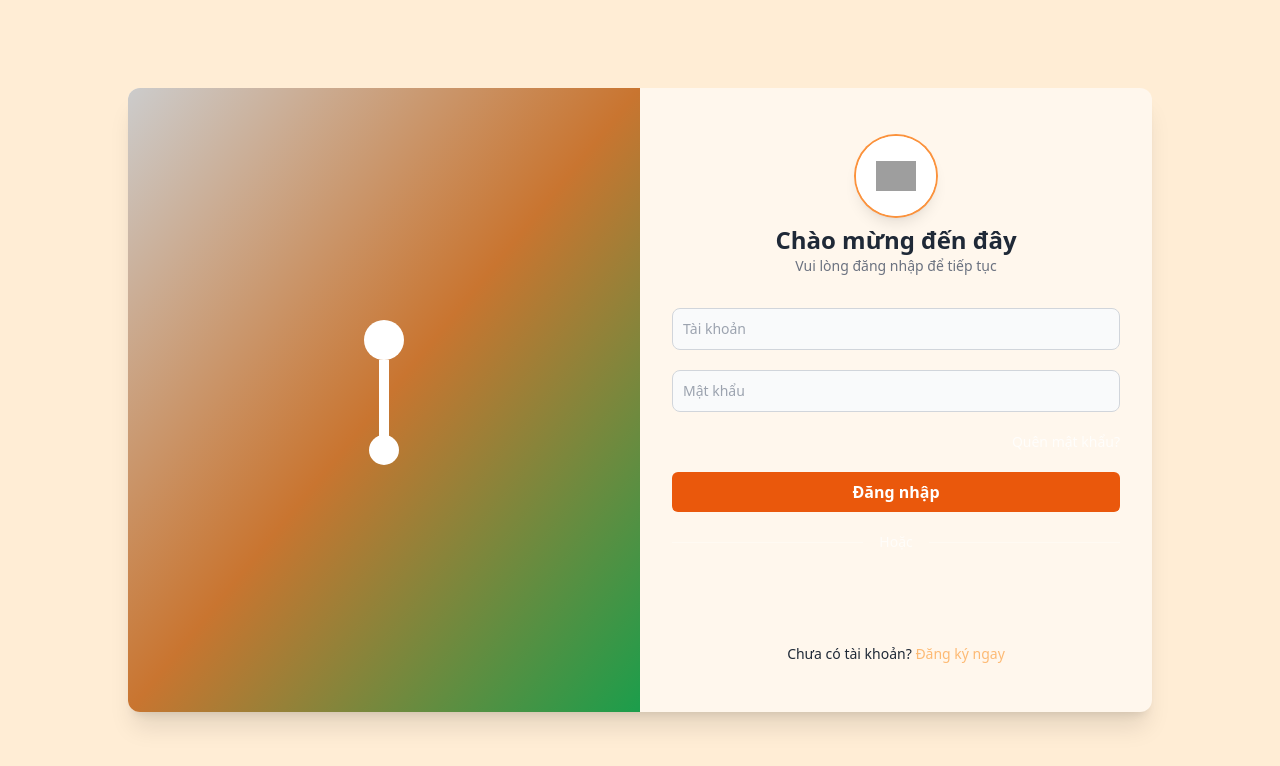
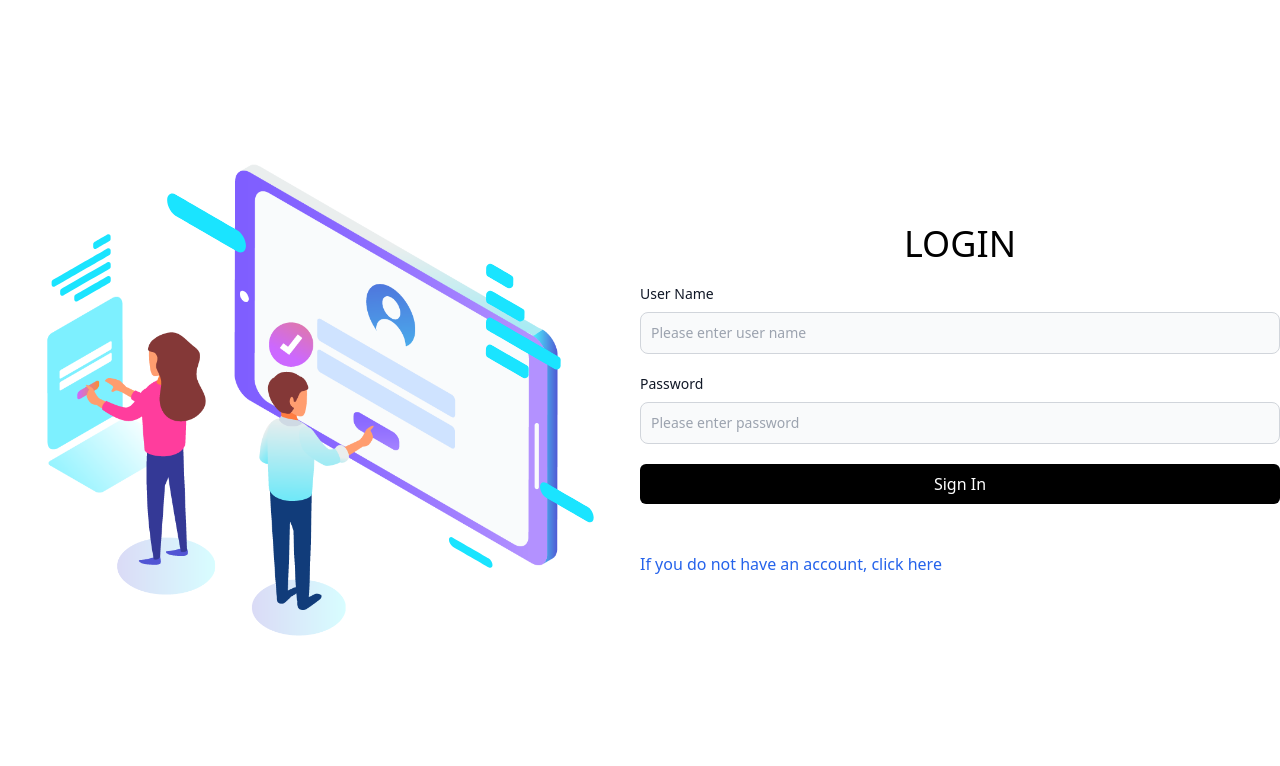
Before and after one commit to hungphunguyen/Infertility-Treatment-Management-and-Monitoring-System, a React (Vite) app: page /sign-in in a window 1280 px wide. Shown: the top 766 px of the page. Built offline with nearby package versions, Linux system fonts and the light colour scheme; grey boxes are pictures that could not be loaded.

Commit message:
merge v2

```diff
--- a/src/pages/LoginPage.jsx
+++ b/src/pages/LoginPage.jsx
@@ -47,9 +47,9 @@ const LoginPage = () => {
             showNotification("Đăng nhập thành công", "success");
 
             // Kiểm tra xem có URL redirect không
-            const redirectUrl = localStorage.getItem('redirectAfterLogin');
+            const redirectUrl = localStorage.getItem("redirectAfterLogin");
             if (redirectUrl) {
-              localStorage.removeItem('redirectAfterLogin'); // Xóa URL redirect
+              localStorage.removeItem("redirectAfterLogin"); // Xóa URL redirect
               setTimeout(() => {
                 navigate(redirectUrl);
               }, 1000);
@@ -83,107 +83,61 @@ const LoginPage = () => {
     });
 
   return (
-    <div className="min-h-screen w-full flex items-center justify-center bg-orange-100 relative overflow-hidden">
-      {/* Container */}
-      <div className="flex flex-col md:flex-row w-full max-w-5xl bg-orange-50 text-gray-800 rounded-xl overflow-hidden shadow-xl z-10">
-        {/* Left animation */}
-        <div className="hidden md:block md:w-1/2">
-          <PulleyAnimation />
-        </div>
+    <div className="">
+      <div className="container">
+        <div className="loginPage_content flex items-center h-screen">
+          <div className="loginPage_img w-1/2">{View}</div>
+          <div className="loginPage_form w-1/2">
+            <form className="space-y-5" onSubmit={handleSubmit}>
+              <h1 className="text-center text-4xl font-medium">LOGIN</h1>
+              {/* username */}
+              <InputCustom
+                name={"username"}
+                onChange={handleChange}
+                value={values.username}
+                placeholder={"Please enter user name"}
+                labelContent={"User Name"}
+                error={errors.username}
+                touched={touched.username}
+                onBlur={handleBlur}
+              />
+              <InputCustom
+                name={"password"}
+                onChange={handleChange}
+                value={values.password}
+                labelContent={"Password"}
+                placeholder={"Please enter password"}
+                typeInput="password"
+                error={errors.password}
+                touched={touched.password}
+                onBlur={handleBlur}
+              />
 
-        {/* Right form */}
-        <div className="w-full md:w-1/2 px-8 py-12 text-gray-800 flex flex-col justify-center">
-          <div className="text-center mb-6">
-            <div className="w-20 h-20 bg-white rounded-full mx-auto flex items-center justify-center mb-2 ring-2 ring-orange-400 shadow-lg">
-              <div className="w-full h-full bg-white rounded-full flex items-center justify-center">
-                <img
-                  src="https://res.cloudinary.com/di6hi1r0g/image/upload/v1748665959/icon_pch2gc.png"
-                  alt="Logo"
-                  className="w-10 h-10 object-contain"
-                />
-              </div>
-            </div>
-            <h2 className="text-2xl font-bold">Chào mừng đến đây</h2>
-            <p className="text-sm text-gray-500">
-              Vui lòng đăng nhập để tiếp tục
-            </p>
-          </div>
+              <div>
+                <button
+                  type="submit"
+                  className="inline-block w-full bg-black text-white py-2 px-5 rounded-md"
+                >
+                  Sign In
+                </button>
+                <GoogleLogin />
 
-          <form onSubmit={handleSubmit} className="space-y-5">
-            {/* Username */}
-            <div className="relative">
-              <span className="absolute left-3 top-1/2 -translate-y-1/2 text-orange-500">
-                <i className="fas fa-user" />
-              </span>
-              <InputCustom
-                name="username"
-                value={values.username}
-                onChange={handleChange}
-                onBlur={handleBlur}
-                touched={touched.username}
-                error={errors.username}
-                placeholder="Tài khoản"
-                labelContent={null}
-                className="pl-10 bg-white/90 text-black"
-              />
-            </div>
-
-            {/* Password */}
-            <div className="relative">
-              <span className="absolute left-3 top-1/2 -translate-y-1/2 text-orange-500">
-                <i className="fas fa-lock" />
-              </span>
-              <InputCustom
-                name="password"
-                value={values.password}
-                onChange={handleChange}
-                onBlur={handleBlur}
-                touched={touched.password}
-                error={errors.password}
-                placeholder="Mật khẩu"
-                typeInput="password"
-                labelContent={null}
-                className="pl-10 bg-white/90 text-black"
-              />
-            </div>
-
-            <div className="text-right text-sm">
                 <Link
-                to={path.forgotPassword}
-                className="text-white/80 hover:underline"
+                  to={path.signUp}
+                  className="mt-3 text-blue-600 hover:underline duration-300"
                 >
-                Quên mật khẩu?
+                  If you do not have an account, click here
                 </Link>
               </div>
-
-            <button
-              type="submit"
-              className="w-full py-2 bg-orange-600 hover:brightness-110 hover:scale-[1.02] transition-all duration-200 ease-in-out rounded-md text-white font-semibold"
-            >
-              Đăng nhập
+              {isResend && (
+                <Link to={path.resendOtp}>
+                  <button className="py-2 px-4 font-medium border border-orange-500 rounded-md hover:bg-orange-500 hover:text-white  duration-300">
+                    Resend OTP
                   </button>
+                </Link>
+              )}
             </form>
-
-          <div className="my-5 text-sm flex items-center gap-4">
-            <hr className="flex-grow border-white/30" />
-            <span className="text-white/70">Hoặc</span>
-            <hr className="flex-grow border-white/30" />
           </div>
-
-          <GoogleLogin />
-
-          <div className="text-center text-sm mt-6">
-            Chưa có tài khoản?{" "}
-            <Link to={path.signUp} className="text-orange-300 hover:underline">
-              Đăng ký ngay
-            </Link>
-          </div>
-
-          {isResend && (
-            <div className="mt-4 text-yellow-300 text-center text-sm">
-              Nếu bạn muốn xác nhận OTP lại, hãy nhấn vào đây.
-            </div>
-          )}
         </div>
       </div>
     </div>
```
Lines whose indentation alone changed are shown as unchanged.
